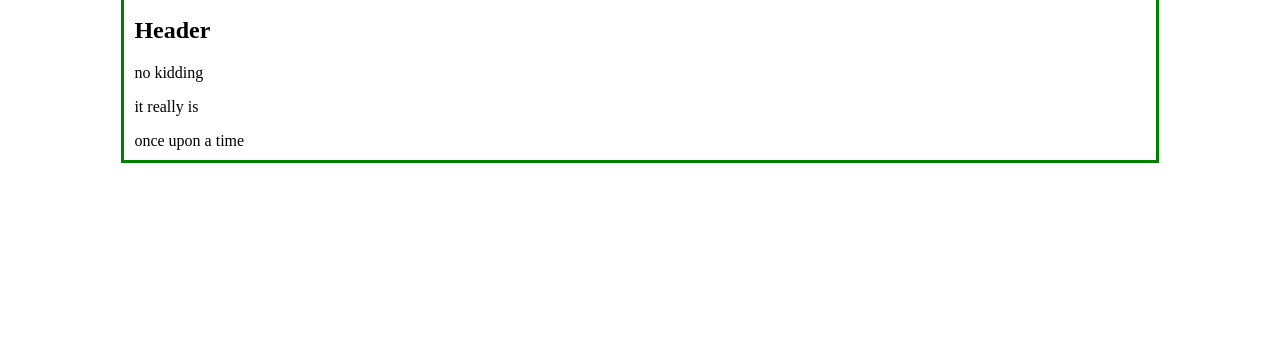
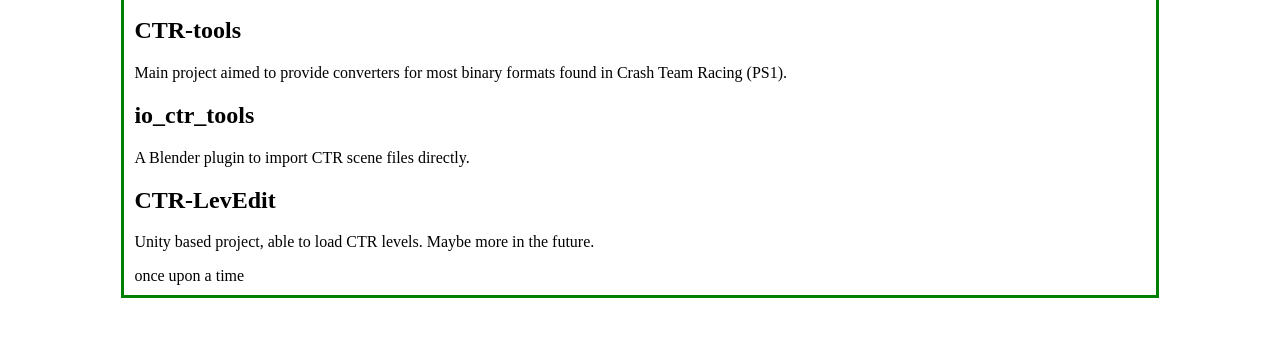
Before and after one commit to CTR-tools/ctr-tools.github.io, a plain HTML site: page index.html in a window 1280 px wide. Shown: the part 403-740 px from the top of the page. Drawn offline with nearby package versions, Linux system fonts and the light colour scheme.

Commit message:
testing
testing

```diff
--- a/index.html
+++ b/index.html
@@ -17,11 +17,24 @@
 	</ul>
 </nav>
 
-<article>
-	<h1>Header</h1>
-	<div>
-		<p>no kidding</p>
-		<p>it really is</p>
+<article class="articlemain">
+	<h1 class="articleheader">CTR-tools</h1>
+	<div class="articlebody">
+		<p>Main project aimed to provide converters for most binary formats found in Crash Team Racing (PS1).</p>
+	</div>
+</article>
+
+<article class="articlemain">
+	<h1 class="articleheader">io_ctr_tools</h1>
+	<div class="articlebody">
+		<p>A Blender plugin to import CTR scene files directly.</p>
+	</div>
+</article>
+
+<article class="articlemain">
+	<h1 class="articleheader">CTR-LevEdit</h1>
+	<div class="articlebody">
+		<p>Unity based project, able to load CTR levels. Maybe more in the future.</p>
 	</div>
 </article>
 
--- a/stylesheet.css
+++ b/stylesheet.css
@@ -14,3 +14,12 @@
   margin-left: auto;
   margin-right: auto;
 }
+
+.articlemain {
+}
+
+.articleeheader {
+}
+
+.articlebody {
+}
```
